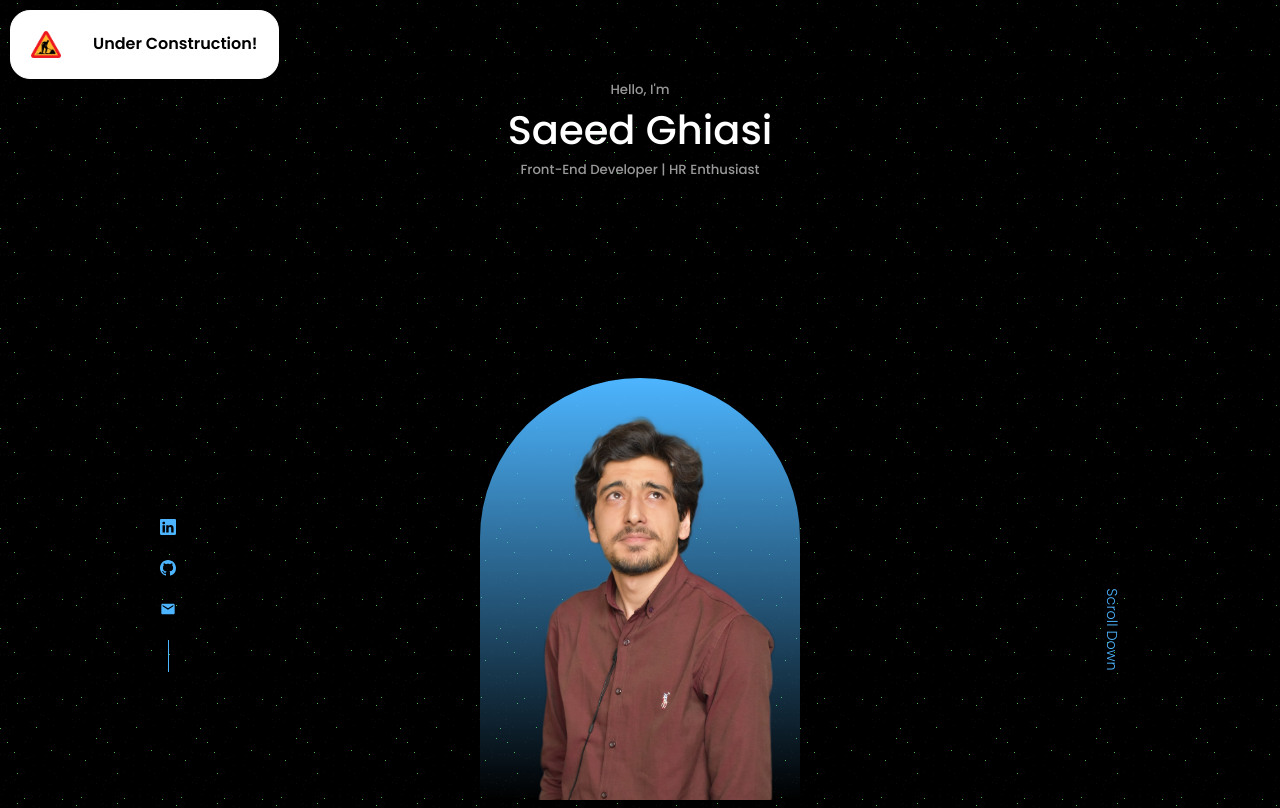
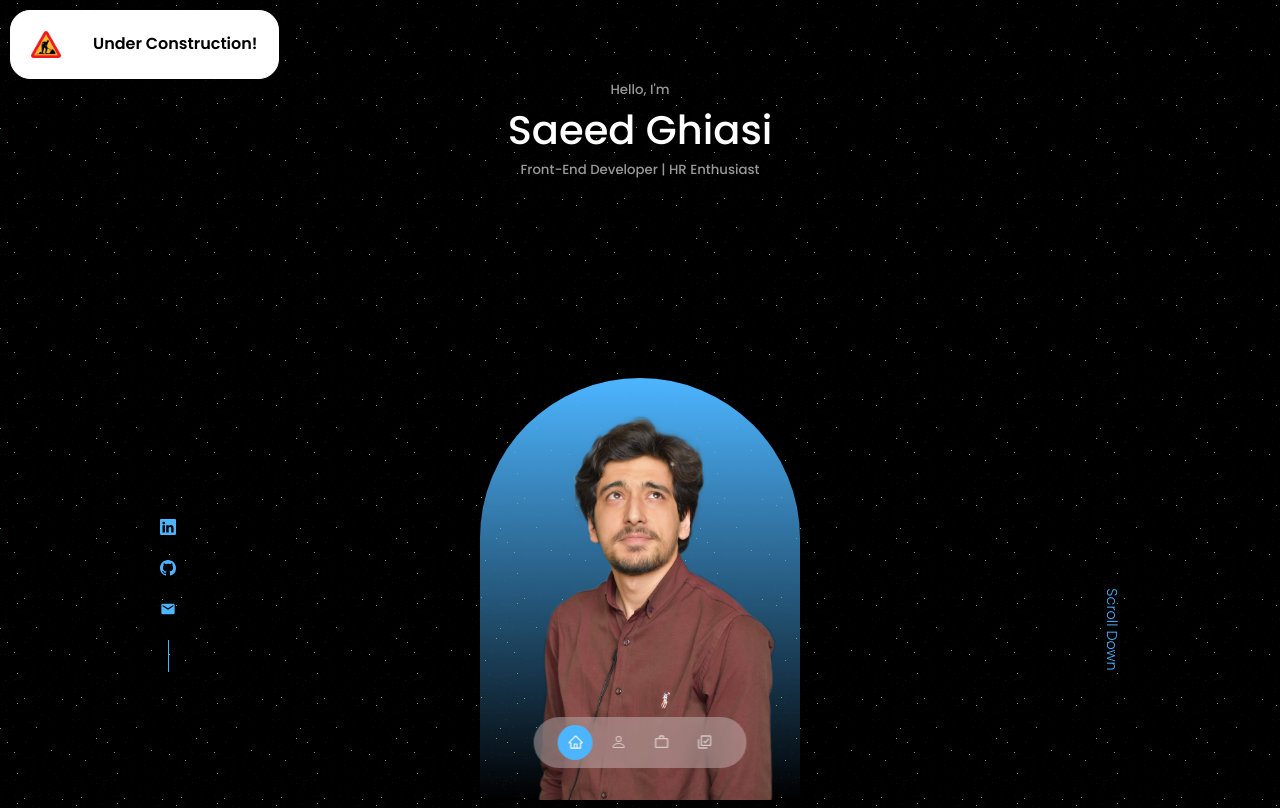
Before and after one commit to Saeed-Ghiasi/CV, a React (Create React App) app: page / in a window 1280 px wide. Shown: the top 808 px of the page. Built offline with nearby package versions, Linux system fonts and the light colour scheme.

Commit message:
navigation included

```diff
--- a/src/views/App.jsx
+++ b/src/views/App.jsx
@@ -4,6 +4,7 @@ import Introduction from './Introduction';
 import About from './About';
 import Skills from './Skills';
 import Experiences from './Experiences';
+import Nav from './Nav';
 
 import UnderConstruction from '../assets/UnderConstruction.png';
 import './App.scss';
@@ -15,6 +16,7 @@ function App() {
         <img width="30px" src={UnderConstruction} alt="under construction" />
         Under Construction!
       </div>
+      <Nav />
       <Introduction />
       <About />
       <Experiences />
--- /dev/null
+++ b/src/views/Nav/Nav.scss
@@ -0,0 +1,36 @@
+@import "../../styles/variables.scss";
+
+.nav {
+  background-color: rgba($color: #ffffff, $alpha: 0.3);
+  width: max-content;
+  border-radius: 3rem;
+  position: fixed;
+  bottom: 2rem;
+  left: 50vw;
+  transform: translateX(-50%);
+  z-index: 9999;
+  padding: 0.5rem 1.5rem;
+  display: flex;
+  justify-content: center;
+  align-items: center;
+  gap: 0.5rem;
+  backdrop-filter: blur(15px);
+
+  a {
+    background-color: transparent;
+    border-radius: 50%;
+    padding: 0.6rem;
+    display: flex;
+    font-size: 1rem;
+    color: $color-light;
+  }
+
+  a:hover {
+    background-color: rgba($color: #ffffff, $alpha: 0.3);
+  }
+
+  a.active {
+    background-color: $color-primary;
+    color: $color-white;
+  }
+}
--- /dev/null
+++ b/src/views/Nav/index.jsx
@@ -0,0 +1,24 @@
+import React, { useState } from 'react';
+
+import { AiOutlineHome } from 'react-icons/ai'
+import { BsPerson } from 'react-icons/bs';
+import { MdWorkOutline } from 'react-icons/md';
+import { BiSelectMultiple } from 'react-icons/bi';
+
+
+import './Nav.scss';
+
+function Nav() {
+  const [active, setActive] = useState(1);
+
+  return (
+    <div className="nav">
+      <a href="#introduction" className={active === 1 && 'active'} onClick={() => setActive(1)}><AiOutlineHome /></a>
+      <a href="#about" className={active === 2 && 'active'} onClick={() => setActive(2)}><BsPerson /></a>
+      <a href="#experiences" className={active === 3 && 'active'} onClick={() => setActive(3)}><MdWorkOutline /></a>
+      <a href="#skills" className={active === 4 && 'active'} onClick={() => setActive(4)}><BiSelectMultiple /></a>
+    </div>
+  )
+}
+
+export default Nav;
```
